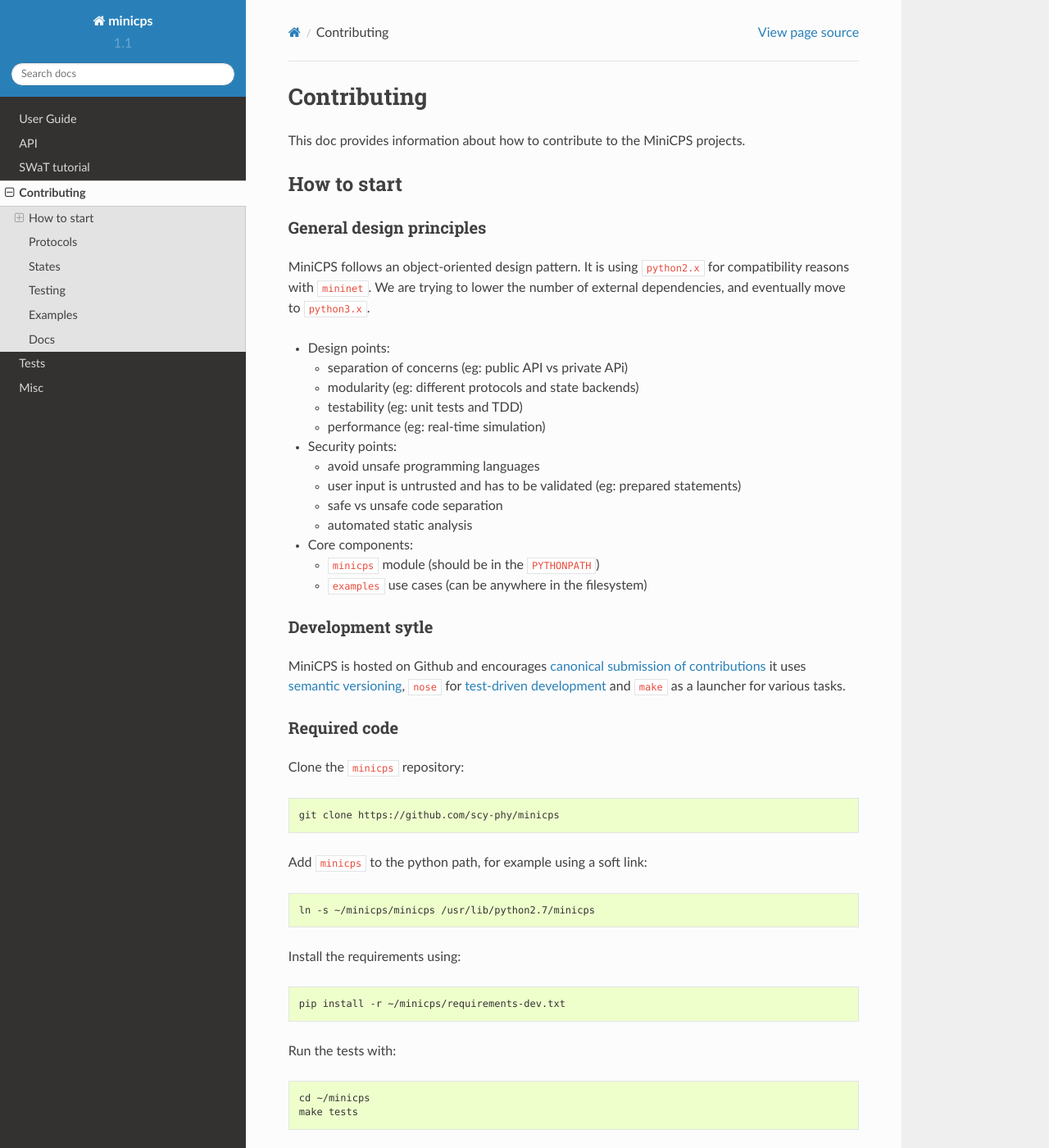
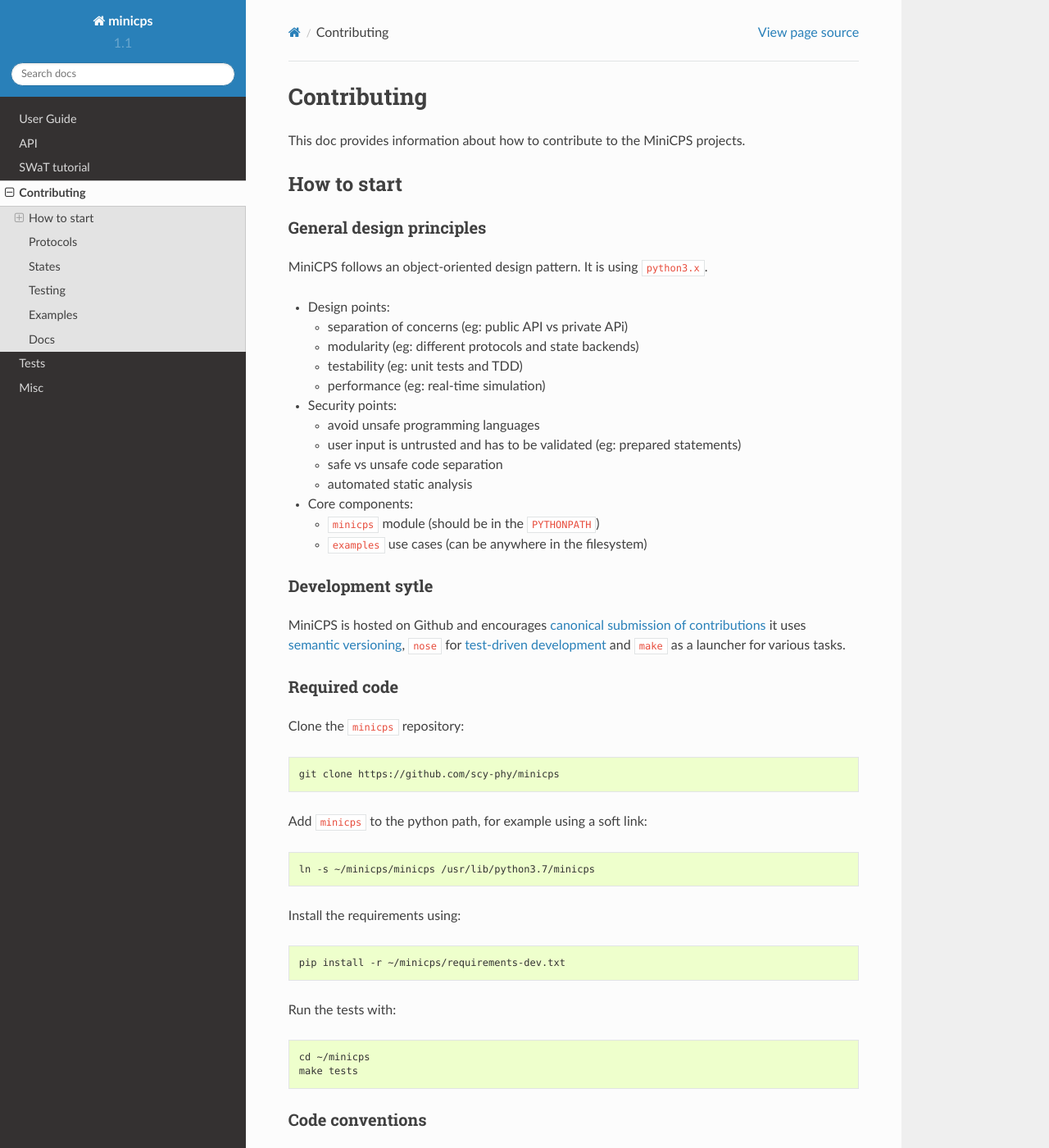
Before and after one commit to scy-phy/minicps, a Sphinx documentation site: the page built from docs/contributing.rst, in a window 1280 px wide and 1400 px high. Shown: the whole window at 82% size. Built offline with Sphinx 7.4.7 and the Read the Docs theme 2.0.0, drawn with Linux system fonts in a browser that asks for light colours.

Commit message:
First pass on updating/removing references to Python 2.7 now that we support Python 3

```diff
--- a/docs/contributing.rst
+++ b/docs/contributing.rst
@@ -18,9 +18,7 @@
 General design principles
 -------------------------
 
-MiniCPS follows an object-oriented design pattern. It is using ``python2.x``
-for compatibility reasons with ``mininet``. We are trying to lower the number
-of external dependencies, and eventually move to ``python3.x``.
+MiniCPS follows an object-oriented design pattern. It is using ``python3.x``.
 
 * Design points:
 
@@ -67,7 +65,7 @@
 
 .. code-block:: console
 
-    ln -s ~/minicps/minicps /usr/lib/python2.7/minicps
+    ln -s ~/minicps/minicps /usr/lib/python3.7/minicps
 
 
 Install the requirements using:
--- a/docs/misc.rst
+++ b/docs/misc.rst
@@ -16,7 +16,7 @@
 Python 2.X and modules
 -----------------------
 
-* `python tutorial <https://docs.python.org/2/tutorial/index.html>`_.
+* `python tutorial <https://docs.python.org/3/tutorial/index.html>`_.
 * `pip <https://pip.pypa.io/en/stable/>`_
 * `networkx <http://networkx.github.io/>`_
 * `matplotlib <http://matplotlib.org/>`_
--- a/docs/swat-tutorial.rst
+++ b/docs/swat-tutorial.rst
@@ -20,8 +20,7 @@
 Prerequisites
 =============
 
-This tutorial assumes that the reader has a basic understanding of ``python
-2.x``,  has familiarly with Linux OS, ``bash``, Mininet
+This tutorial assumes that the reader has a basic understanding of ``python 3.x``,  has familiarly with Linux OS, ``bash``, Mininet
 and has a basic understanding of networking tools such
 as: ``wireshark``, ``ifconfig`` and ``nmap``.
 
--- a/docs/userguide.rst
+++ b/docs/userguide.rst
@@ -55,11 +55,11 @@
 
    sudo apt install openvswitch-testcontroller
 
-Then, you need to patch the minicps source (e.g., /usr/lib/python2.7/dist-packages/mininet/clean.py and /usr/lib/python2.7/dist-packages/mininet/node.py) to use the updated binary name (change occurances of openvswitch-controller to openvswitch-testcontroller).
+Then, you need to patch the minicps source (e.g., /usr/lib/python3.7/dist-packages/mininet/clean.py and /usr/lib/python3.7/dist-packages/mininet/node.py) to use the updated binary name (change occurances of openvswitch-controller to openvswitch-testcontroller).
 
 .. code-block:: console
 
-   find /usr/lib/python2.7/dist-packages/mininet/ -type f -exec sudo sed -i 's/ovs-controller/ovs-testcontroller/' {} \;
+   find /usr/lib/python3.7/dist-packages/mininet/ -type f -exec sudo sed -i 's/ovs-controller/ovs-testcontroller/' {} \;
 
 Ensure the corresponding service is running, e.g., by using
 
```
